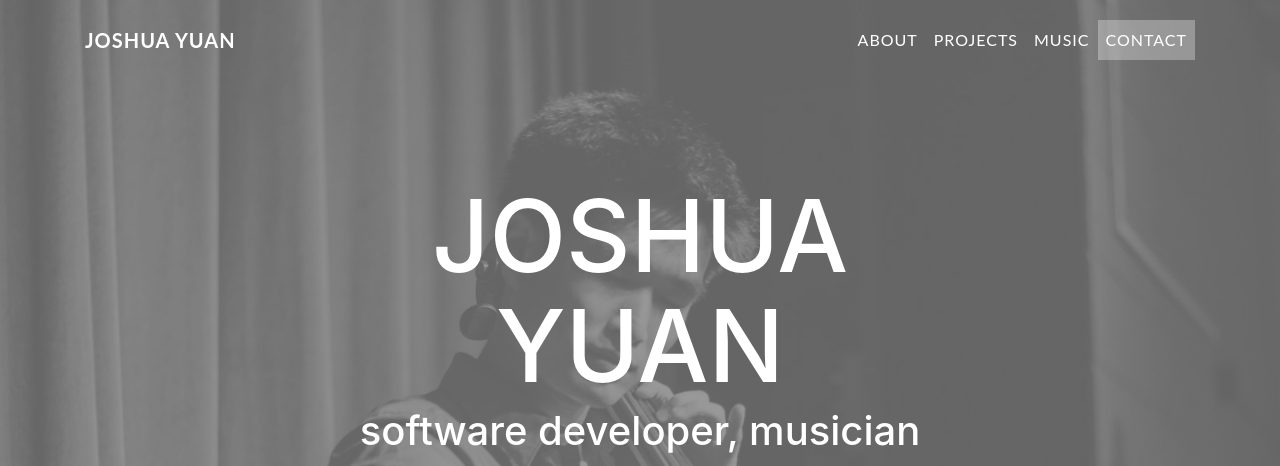
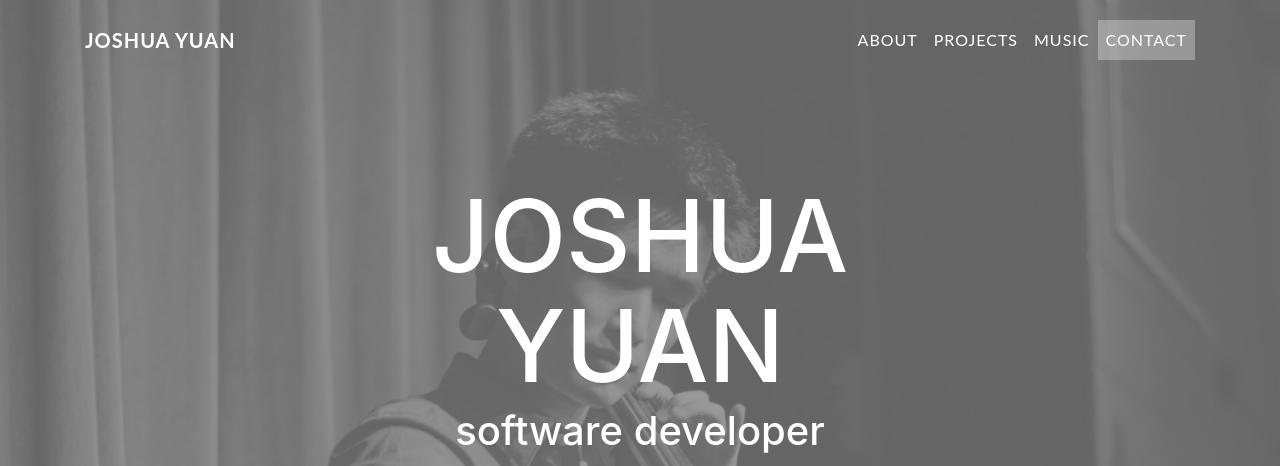
Before and after one commit to joshyuan360/PersonalWebsite, a website with bundled scripts: page index.html in a window 1280 px wide. Shown: the top 466 px of the page. Built offline with nearby package versions, Linux system fonts and the light colour scheme; files whose address does not match are found by name.

Commit message:
update subtitle

```diff
--- a/index.html
+++ b/index.html
@@ -73,7 +73,7 @@
 				<div class="row">
 					<div class="col-lg-8 mx-auto">
 						<h1 class="brand-heading">Joshua Yuan</h1>
-						<p class="h1">software developer, musician</p>
+						<p class="h1">software developer</p>
 						<p class="intro-text">
 							<ul class="list-inline banner-social-buttons">
 								<li class="list-inline-item">
```
